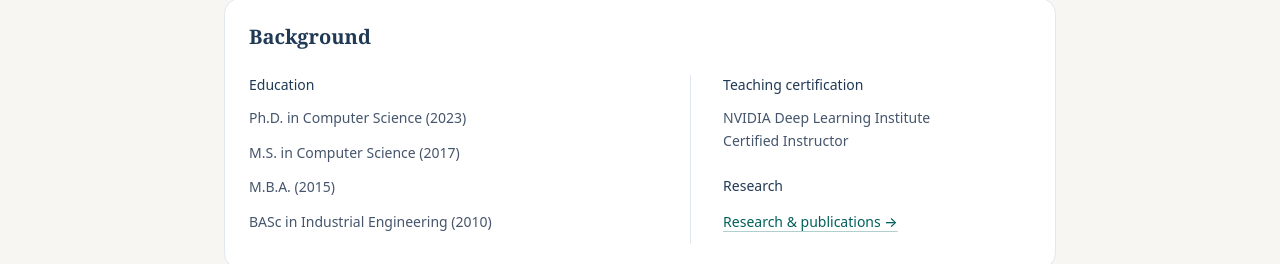
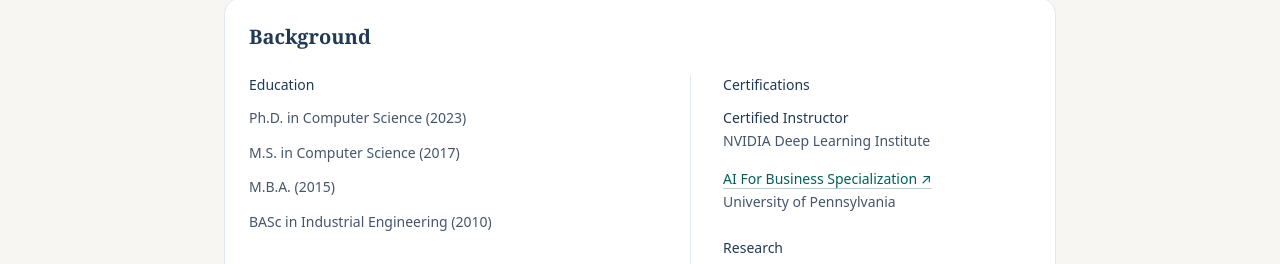
Before and after one commit to memari-majid/majidmemari, a Next.js app: page /about in a window 1280 px wide. Shown: the part 913-1177 px from the top of the page. Built offline with nearby package versions, Linux system fonts and the light colour scheme; no server answers.

Commit message:
Add Penn AI for Business certification with verification link

```diff
--- a/app/about/page.tsx
+++ b/app/about/page.tsx
@@ -55,9 +55,19 @@ export default function AboutPage() {
               </ul>
             </div>
             <div className="border-t border-slate-200 pt-6 sm:border-l sm:border-t-0 sm:pl-8 sm:pt-0">
-              <h3 className="text-sm font-medium">Teaching certification</h3>
-              <p className="mt-3 text-sm leading-relaxed text-slate-600">NVIDIA Deep Learning Institute</p>
-              <p className="text-sm leading-relaxed text-slate-600">Certified Instructor</p>
+              <h3 className="text-sm font-medium">Certifications</h3>
+              <ul className="mt-3 space-y-4 text-sm leading-relaxed">
+                <li>
+                  <p>Certified Instructor</p>
+                  <p className="text-slate-600">NVIDIA Deep Learning Institute</p>
+                </li>
+                <li>
+                  <a href={MAJID.certifications.aiForBusiness.url} target="_blank" rel="noopener noreferrer" referrerPolicy="no-referrer" className="text-teal-800 underline decoration-teal-800/30 underline-offset-4 hover:decoration-teal-800">
+                    {MAJID.certifications.aiForBusiness.title}<span aria-hidden="true"> ↗</span><span className="sr-only"> (opens in a new tab)</span>
+                  </a>
+                  <p className="text-slate-600">{MAJID.certifications.aiForBusiness.issuer}</p>
+                </li>
+              </ul>
               <h3 className="mt-6 text-sm font-medium">Research</h3>
               <Link className={`mt-1 inline-flex min-h-11 items-center text-sm ${linkClass}`} href="/publications">Research &amp; publications →</Link>
             </div>
--- a/lib/majid.ts
+++ b/lib/majid.ts
@@ -30,6 +30,13 @@ export const MAJID = {
     ms: "M.S. in Computer Science (2017)",
     mba: "M.B.A. (2015)",
     basc: "BASc in Industrial Engineering (2010)",
+  },
+  certifications: {
+    aiForBusiness: {
+      title: "AI For Business Specialization",
+      issuer: "University of Pennsylvania",
+      url: "https://www.coursera.org/account/accomplishments/specialization/H2NX0NYKLLO6",
+    },
   },
   siliconSlopes: "https://www.siliconslopes.com/",
   clarion: "Clarion AI Partners",
```
